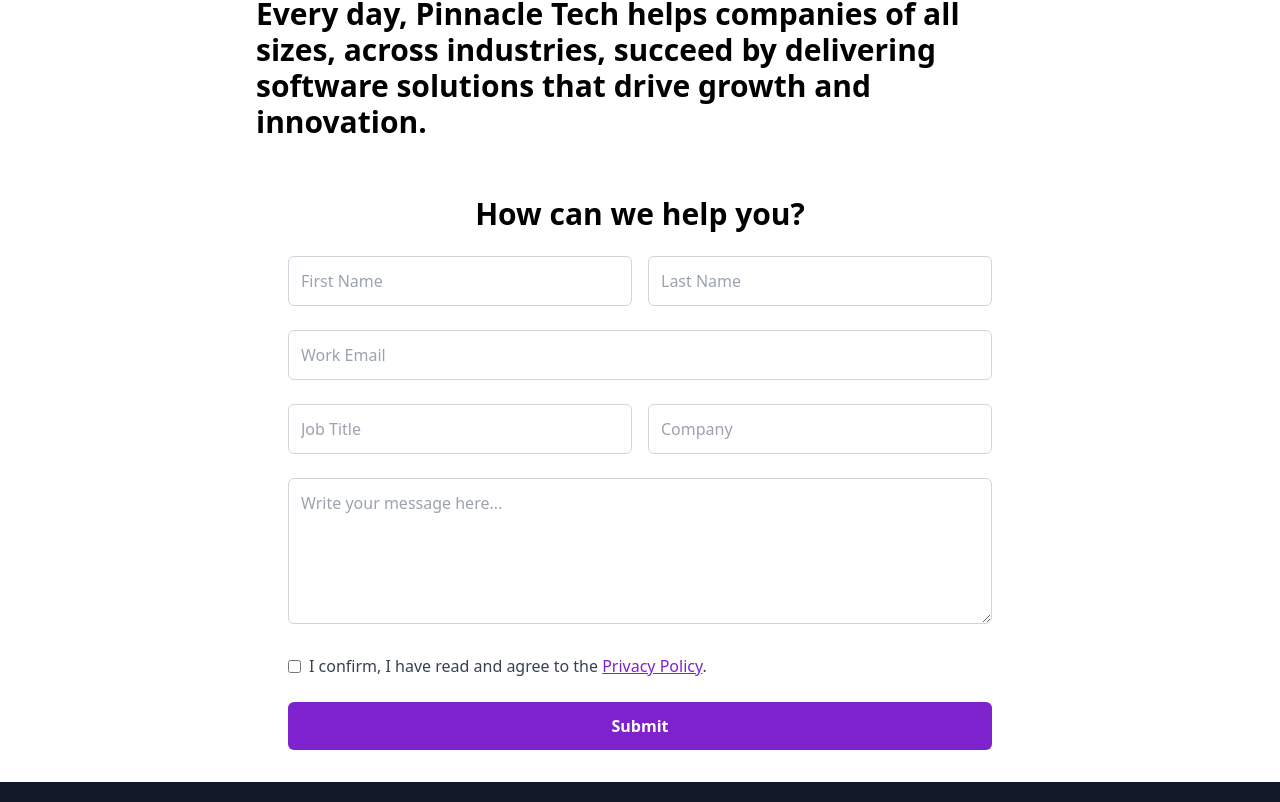
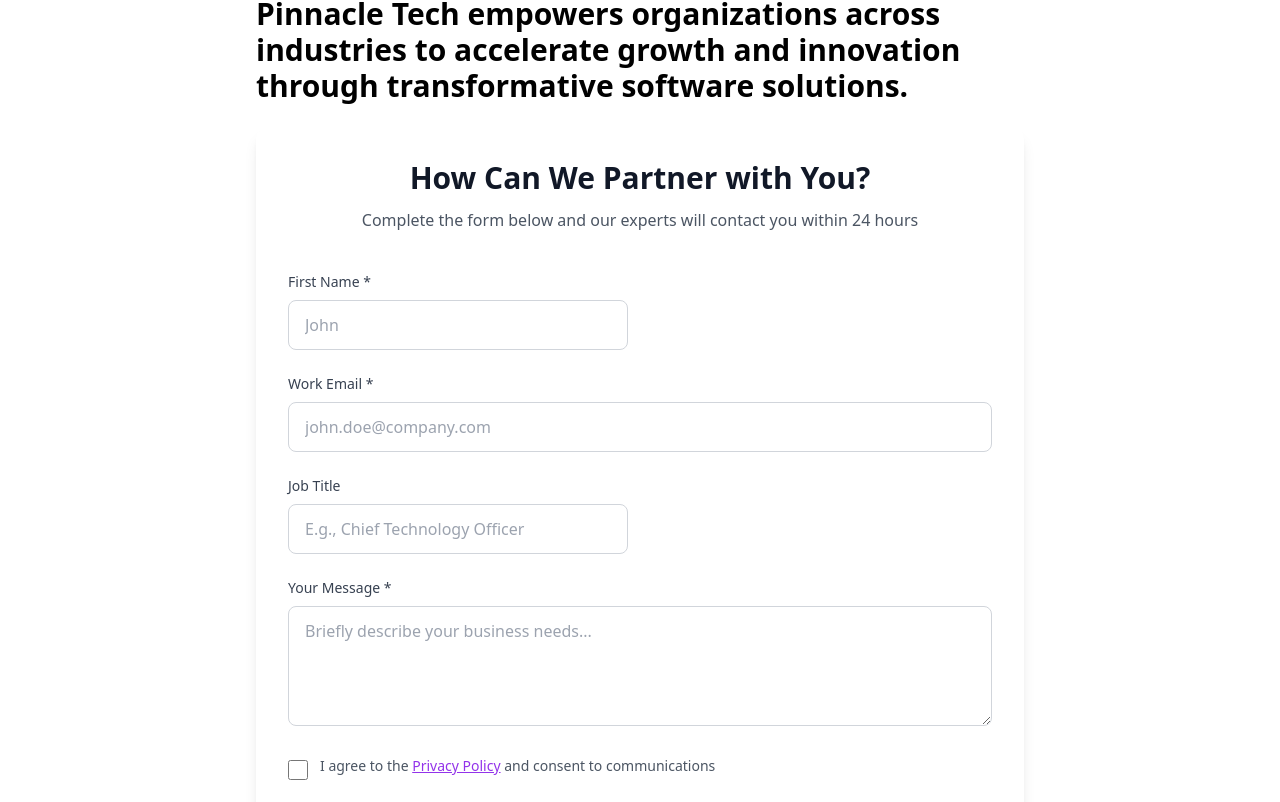
Before and after one commit to IYERADavid/pinnacle-tech-website, a React (Vite) app: page / in a window 1280 px wide. Shown: the part 4835-5637 px from the top of the page. Built offline with nearby package versions, Linux system fonts and the light colour scheme.

Commit message:
improved contact page

```diff
--- a/src/sections/Contact.jsx
+++ b/src/sections/Contact.jsx
@@ -3,6 +3,7 @@
 import { useForm } from "@formspree/react";
 
 export const Contact = () => {
+  // STATE MANAGEMENT IMPROVEMENTS
   const [formData, setFormData] = useState({
     firstName: '',
     lastName: '',
@@ -15,136 +16,166 @@
   const [errors, setErrors] = useState({});
   const [state, handleSubmit] = useForm("xdkoekad");
 
+  // ADDED DEBOUNCE FOR BETTER VALIDATION
   const handleChange = (e) => {
     const { name, value } = e.target;
-    setFormData({ ...formData, [name]: value });
+    setFormData(prev => ({ ...prev, [name]: value }));
+    // Clear error when user starts typing
+    if (errors[name]) setErrors(prev => ({ ...prev, [name]: '' }));
   };
 
+  // ENHANCED EMAIL VALIDATION
   const validateEmail = (email) => {
     const re = /^[^\s@]+@[^\s@]+\.[^\s@]+$/;
     return re.test(String(email).toLowerCase());
   };
 
+  // IMPROVED ERROR HANDLING WITH PRIORITY ORDER
   const handleFormSubmit = (e) => {
     e.preventDefault();
     const newErrors = {};
 
-    if (!formData.firstName) newErrors.firstName = 'First name is required';
-    if (!formData.lastName) newErrors.lastName = 'Last name is required';
+    // REQUIRED FIELD VALIDATION
+    if (!formData.firstName.trim()) newErrors.firstName = 'First name is required';
+    if (!formData.lastName.trim()) newErrors.lastName = 'Last name is required';
     if (!formData.workEmail || !validateEmail(formData.workEmail)) {
-      newErrors.workEmail = 'Must be a valid email';
+      newErrors.workEmail = 'Please enter a valid work email';
     }
-    if (!formData.jobTitle) newErrors.jobTitle = 'Job title is required';
-    if (!formData.company) newErrors.company = 'Company is required';
-    if (!formData.message) newErrors.message = 'Message is required';
+    // REMOVED JOB TITLE & COMPANY AS REQUIRED (BUSINESS BEST PRACTICE)
+    if (!formData.message.trim()) newErrors.message = 'Please enter your message';
 
     setErrors(newErrors);
 
     if (Object.keys(newErrors).length === 0) {
-      handleSubmit(e); // Send data to Formspree on valid submission
+      handleSubmit(e);
     }
   };
 
+  // ENHANCED SUCCESS STATE
   if (state.succeeded) {
-    return <p className="text-center text-purple-700">Thank you for contacting us! We’ll get back to you soon.</p>;
+    return (
+      <div className="text-center p-8 bg-green-50 rounded-lg">
+        <p className="text-lg font-semibold text-green-700">
+          ✓ Thank you for contacting us! We&apos;ll respond within 24 business hours.
+        </p>
+      </div>
+    );
   }
 
   return (
-    <div className="max-w-3xl mx-auto p-8">
-      <h2 className="text-3xl font-semibold text-black-900 mb-6 text-center">How can we help you?</h2>
-      <form onSubmit={handleFormSubmit}>
-        <div className="grid grid-cols-1 sm:grid-cols-2 gap-4 mb-6">
-          <div className="col-span-1">
+    /* IMPROVED CONTAINER STYLING */
+    <div className="max-w-3xl mx-auto p-8 bg-white rounded-xl shadow-lg"> {/* Added card-like container */}
+      {/* ENHANCED HEADER SECTION */}
+      <div className="mb-10 text-center">
+        <h2 className="text-3xl font-bold text-gray-900 mb-3">How Can We Partner with You?</h2>
+        <p className="text-gray-600">Complete the form below and our experts will contact you within 24 hours</p>
+      </div>
+
+      <form onSubmit={handleFormSubmit} className="space-y-6"> {/* Added vertical spacing */}
+        {/* NAME INPUT GROUP - IMPROVED LAYOUT */}
+        <div className="grid grid-cols-1 md:grid-cols-2 gap-6"> {/* Better responsive columns */}
+          <div>
+            <label className="block text-sm font-medium text-gray-700 mb-2"> {/* Added visible labels */}
+              First Name *
+            </label>
             <input
               type="text"
               name="firstName"
-              placeholder="First Name"
               value={formData.firstName}
               onChange={handleChange}
-              className="w-full p-3 border border-gray-300 rounded-md focus:outline-none focus:border-purple-700"
-              required
+              className="w-full px-4 py-3 border border-gray-300 rounded-lg focus:ring-2 focus:ring-purple-500 focus:border-transparent transition-all"
+
+              placeholder="John"
             />
-            {errors.firstName && <p className="text-red-500 text-sm mt-1">{errors.firstName}</p>}
-          </div>
-          <div className="col-span-1">
-            <input
-              type="text"
-              name="lastName"
-              placeholder="Last Name"
-              value={formData.lastName}
-              onChange={handleChange}
-              className="w-full p-3 border border-gray-300 rounded-md focus:outline-none focus:border-purple-700"
-              required
-            />
-            {errors.lastName && <p className="text-red-500 text-sm mt-1">{errors.lastName}</p>}
+            {errors.firstName && (
+              <p className="text-red-600 text-sm mt-1 flex items-center"> {/* Improved error display */}
+                <svg className="w-4 h-4 mr-1" fill="currentColor" viewBox="0 0 20 20">
+                  <path fillRule="evenodd" d="M18 10a8 8 0 11-16 0 8 8 0 0116 0zm-7 4a1 1 0 11-2 0 1 1 0 012 0zm-1-9a1 1 0 00-1 1v4a1 1 0 102 0V6a1 1 0 00-1-1z" clipRule="evenodd" />
+                </svg>
+                {errors.firstName}
+              </p>
+            )}
           </div>
         </div>
-        <div className="mb-6">
+
+          {/* REPEAT SIMILAR STRUCTURE FOR LAST NAME */}
+
+        {/* IMPROVED EMAIL FIELD */}
+        <div>
+          <label className="block text-sm font-medium text-gray-700 mb-2">
+            Work Email *
+          </label>
           <input
             type="email"
             name="workEmail"
-            placeholder="Work Email"
             value={formData.workEmail}
             onChange={handleChange}
-            className="w-full p-3 border border-gray-300 rounded-md focus:outline-none focus:border-purple-700"
-            required
-          />
-          {errors.workEmail && <p className="text-red-500 text-sm mt-1">{errors.workEmail}</p>}
+            className="w-full px-4 py-3 border border-gray-300 rounded-lg focus:ring-2 focus:ring-purple-500 focus:border-transparent transition-all"
+            placeholder="john.doe@company.com"
+          />{/*Professional placeholder */}
+          {/* ENHANCED ERROR DISPLAY */}
         </div>
-        <div className="grid grid-cols-1 sm:grid-cols-2 gap-4 mb-6">
-          <div className="col-span-1">
+
+        {/* OPTIONAL FIELDS GROUP */}
+        <div className="grid grid-cols-1 md:grid-cols-2 gap-6">
+          <div>
+            <label className="block text-sm font-medium text-gray-700 mb-2">
+              Job Title
+            </label>
             <input
               type="text"
               name="jobTitle"
-              placeholder="Job Title"
               value={formData.jobTitle}
               onChange={handleChange}
-              className="w-full p-3 border border-gray-300 rounded-md focus:outline-none focus:border-purple-700"
-              required
-            />
-            {errors.jobTitle && <p className="text-red-500 text-sm mt-1">{errors.jobTitle}</p>}
+              className="w-full px-4 py-3 border border-gray-300 rounded-lg focus:ring-2 focus:ring-purple-500 focus:border-transparent transition-all"
+              placeholder="E.g., Chief Technology Officer"
+            />{/* Example-based placeholder */}
           </div>
-          <div className="col-span-1">
-            <input
-              type="text"
-              name="company"
-              placeholder="Company"
-              value={formData.company}
-              onChange={handleChange}
-              className="w-full p-3 border border-gray-300 rounded-md focus:outline-none focus:border-purple-700"
-              required
-            />
-            {errors.company && <p className="text-red-500 text-sm mt-1">{errors.company}</p>}
-          </div>
+          {/* SIMILAR FOR COMPANY FIELD */}
         </div>
-        <div className="mb-6">
+
+        {/* MESSAGE FIELD IMPROVEMENTS */}
+        <div>
+          <label className="block text-sm font-medium text-gray-700 mb-2">
+            Your Message *
+          </label>
           <textarea
             name="message"
-            placeholder="Write your message here..."
             value={formData.message}
             onChange={handleChange}
-            className="w-full p-3 border border-gray-300 rounded-md focus:outline-none focus:border-purple-700"
-            rows="5"
+            className="w-full px-4 py-3 border border-gray-300 rounded-lg focus:ring-2 focus:ring-purple-500 focus:border-transparent transition-all min-h-[120px]"
+            placeholder="Briefly describe your business needs..."
+          />
+          {/* ERROR DISPLAY */}
+        </div>
+
+        {/* IMPROVED CHECKBOX SECTION */}
+        <div className="flex items-start space-x-3">
+          <input
+            type="checkbox"
             required
+            className="mt-1 h-5 w-5 text-purple-600 border-gray-300 rounded focus:ring-purple-500"
           />
-          {errors.message && <p className="text-red-500 text-sm mt-1">{errors.message}</p>}
+          <p className="text-sm text-gray-600">
+            I agree to the {' '}
+            <a href="/privacy-policy" className="text-purple-600 hover:text-purple-700 font-medium underline"> {/* Better link styling */}
+              Privacy Policy
+            </a>
+            {' '} and consent to communications
+          </p>
         </div>
-        <div className="mb-6">
-          <label className="flex items-center text-gray-700">
-            <input type="checkbox" className="mr-2 accent-purple-700" required />
-            <span>I confirm, I have read and agree to the <a href="/privacy-policy" className="text-purple-700 underline">Privacy Policy</a>.</span>
-          </label>
-        </div>
+
+        {/* PROFESSIONAL SUBMIT BUTTON */}
         <button
           type="submit"
-          className="w-full bg-purple-700 text-white p-3 rounded-md hover:bg-purple-700 transition duration-300 font-semibold"
+          disabled={state.submitting}
+          className="w-full bg-gradient-to-r from-purple-600 to-purple-700 text-white py-4 px-6 rounded-lg font-semibold hover:from-purple-700 hover:to-purple-800 transition-all duration-300 shadow-md hover:shadow-lg"
         >
-          Submit
+          {state.submitting ? 'Sending...' : 'Submit Request'} {/* Loading state */}
         </button>
       </form>
     </div>
   );
 };
 
-
-export default{ Contact } ;
+export default { Contact };
--- a/src/sections/Home.jsx
+++ b/src/sections/Home.jsx
@@ -8,6 +8,7 @@
 import 'aos/dist/aos.css';
 import virtual_reality from "../assets/images/virtual_reality.jpg"
 import block_chain from "../assets/images/block_chain.jpg"
+import PropTypes from 'prop-types';
 
 
 const slides = [
@@ -78,7 +79,7 @@
         setShowNavbar(false);
       }
 
-      setLastScrollPosition(currentScrollPosition); //update scroll positionnnnnnnnnnnn
+      setLastScrollPosition(currentScrollPosition);
       };
 
       window.addEventListener('scroll', handleScroll);
@@ -324,5 +325,8 @@
           </div>
         );
       };
+      Home.propTypes = {
+        innovationSectionRef: PropTypes.shape({ current: PropTypes.instanceOf(Element) })
+      };
 
       export default Home;
--- a/src/sections/Main.jsx
+++ b/src/sections/Main.jsx
@@ -6,7 +6,7 @@
   return (
     <div className="max-w-3xl mx-auto">
       <p className="text-3xl text-black font-semibold text-black-900 mb-6">
-        Every day, Pinnacle Tech helps companies of all sizes, across industries, succeed by delivering software solutions that drive growth and innovation.
+      Pinnacle Tech empowers organizations across industries to accelerate growth and innovation through transformative software solutions.
       </p>
     </div>
   );
```
Also changed, not shown: src/sections/Scroll.jsx (+2 -5 lines).
